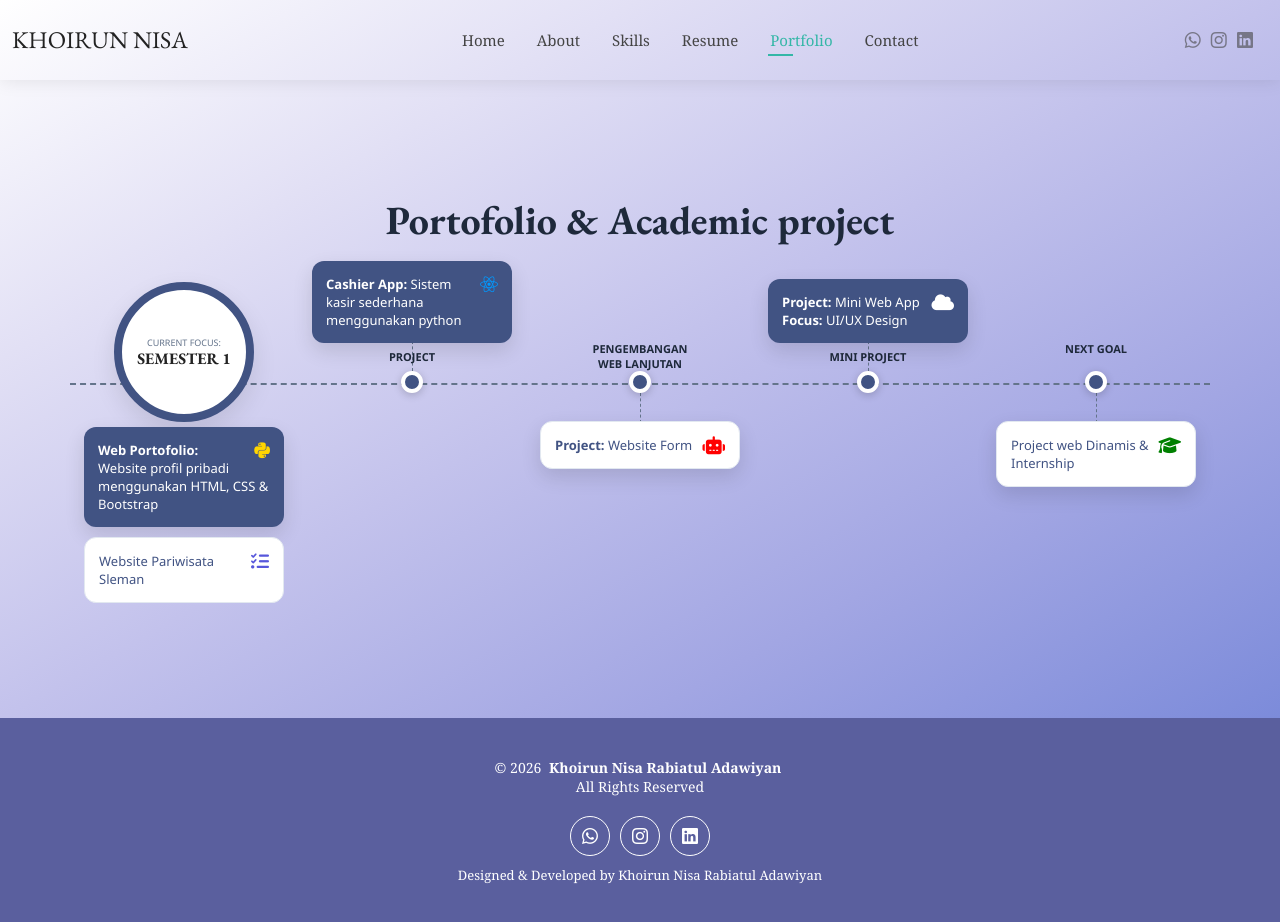
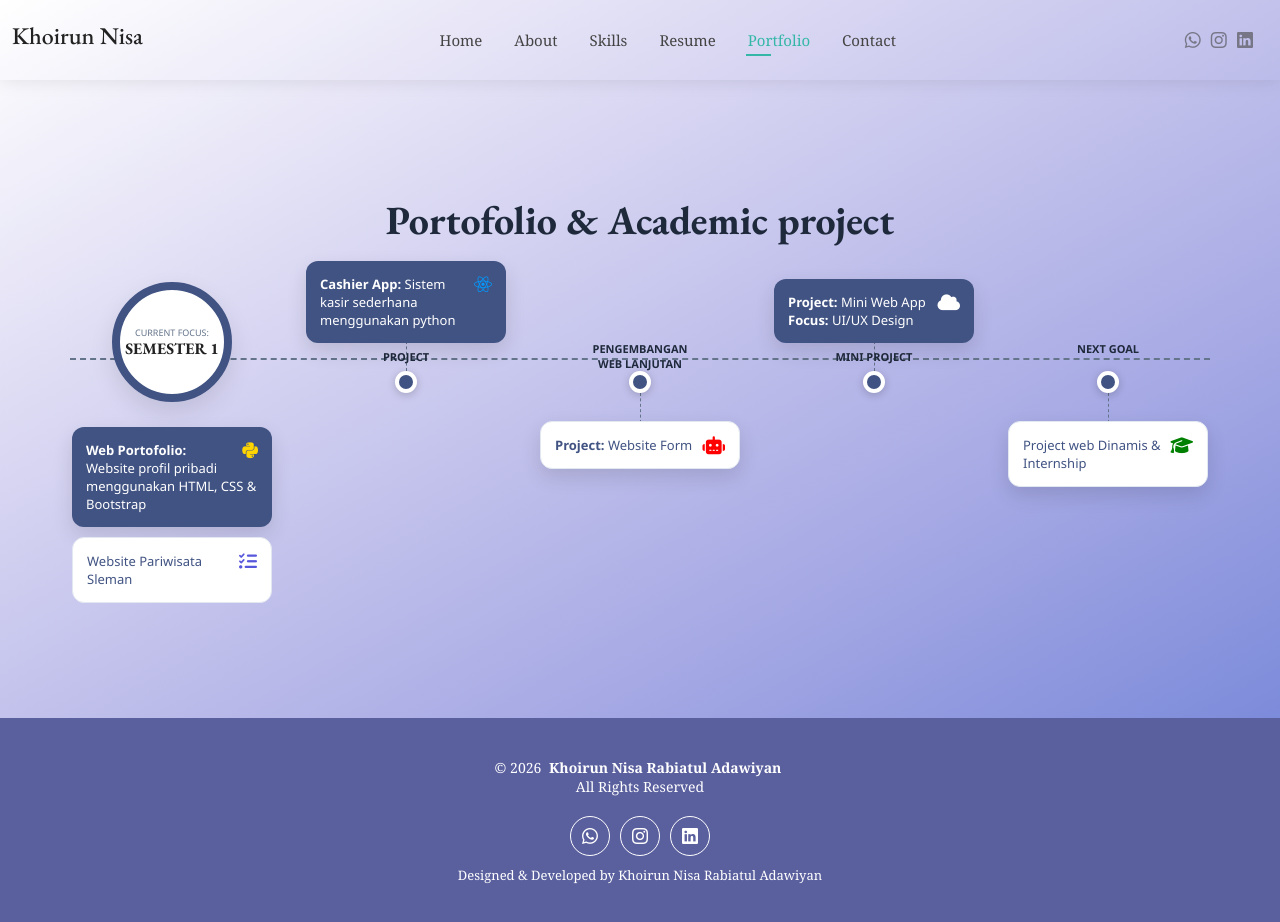
Before and after one commit to khoirunniiissaaa-prog/Portofolio, a plain HTML site: page portfolio.html in a window 1280 px wide. Drawn offline with nearby package versions, Linux system fonts and the light colour scheme; a web font is replaced by a local one.

Commit message:
merubah portofolio

```diff
--- a/portfolio.html
+++ b/portfolio.html
@@ -181,13 +181,169 @@
         top: 100%;
       }
     </style>
+
+    <style>
+      section {
+        background: linear-gradient(
+          to left top,
+          #7c8bda,
+          #a2a6e3,
+          #c3c2ec,
+          #e2e0f5,
+          #ffffff
+        );
+        font-family: "Segoe UI", Roboto, Helvetica, Arial, sans-serif;
+        padding: 100px 0; /* Memberi ruang agar header tidak menutupi konten */
+      }
+
+      .roadmap-section {
+        position: relative;
+        width: 100%;
+      }
+
+      /* Garis putus-putus hanya muncul di Desktop */
+      @media (min-width: 992px) {
+        .main-line {
+          position: absolute;
+          top: 50%;
+          left: 0;
+          right: 0;
+          height: 2px;
+          border-top: 2px dashed #64748b;
+          z-index: 1;
+          transform: translateY(-50%);
+        }
+      }
+      @media (max-width: 768px) {
+        .card-box {
+          position: relative !important;
+          width: 100% !important;
+          max-width: 300px;
+          border-radius: 12px;
+          padding: 14px;
+          font-size: 13px;
+          box-shadow: 0 8px 20px rgba(0, 0, 0, 0.12);
+          margin-bottom: 15px;
+          top: 0 !important;
+          bottom: 0 !important;
+        }
+      }
+
+      .node-container {
+        display: flex;
+        flex-direction: column; /* Default Vertikal untuk Mobile/Tablet */
+        gap: 30px;
+        position: relative;
+        z-index: 2;
+      }
+
+      @media (min-width: 992px) {
+        .node-container {
+          flex-direction: row; /* Horizontal hanya di Desktop */
+          justify-content: space-between;
+          align-items: center;
+        }
+      }
+
+      .node-item {
+        display: flex;
+        flex-direction: column;
+        align-items: center;
+        position: relative;
+        width: 100%;
+      }
+
+      .circle-focus {
+        width: 120px;
+        height: 120px;
+        background: white;
+        border: 8px solid #415383;
+        border-radius: 50%;
+        display: flex;
+        flex-direction: column;
+        justify-content: center;
+        align-items: center;
+        text-align: center;
+        box-shadow: 0 10px 25px rgba(0, 0, 0, 0.1);
+        margin-bottom: 20px;
+      }
+
+      /* .card-box {
+        position: relative !important;
+        width: 100% !important;
+        max-width: 300px;
+        border-radius: 12px;
+        padding: 14px;
+        font-size: 13px;
+        box-shadow: 0 8px 20px rgba(0, 0, 0, 0.12);
+        margin-bottom: 15px;
+        top: 0 !important;
+        bottom: 0 !important;
+      } */
+
+      .dark-card {
+        background: #415383;
+        color: white;
+        border: none;
+      }
+      .white-card {
+        background: white;
+        color: #415383;
+        border: 1px solid #e2e8f0;
+      }
+
+      .semester-label {
+        font-weight: bold;
+        font-size: 11px;
+        text-transform: uppercase;
+        color: #1e293b;
+        margin-bottom: 10px;
+        text-align: center;
+      }
+
+      .node-dot {
+        display: none;
+      }
+
+      @media (min-width: 992px) {
+        .node-dot {
+          display: block;
+          width: 22px;
+          height: 22px;
+          background: #415383;
+          border: 4px solid white;
+          border-radius: 50%;
+        }
+        .card-box {
+          position: absolute !important;
+          width: 200px !important;
+        }
+        .card-up {
+          bottom: 50px;
+        }
+        .card-down {
+          top: 50px;
+        }
+      }
+
+      .icon-badge {
+        float: right;
+        font-size: 18px;
+        margin-left: 8px;
+      }
+
+      h1 {
+        transform: translateY(50px);
+        margin-top: 50px;
+      }
+    </style>
   </head>
 
   <body class="portfolio-page">
     <header
       id="header"
       class="header d-flex align-items-center position-fixed"
-      style="background-color: transparent; width: 100vw;"
+      style="background-color: transparent; width: 100vw"
     >
       <div
         class="container-fluid position-relative d-flex align-items-center justify-content-between"
@@ -196,7 +352,7 @@
           href="index.html"
           class="logo d-flex align-items-center me-auto me-xl-0"
         >
-          <h1 class="sitename fs-4">Khoirun Nisa</h1>
+          <h2 class="sitename fs-4">Khoirun Nisa</h2>
         </a>
 
         <nav id="navmenu" class="navmenu">
@@ -236,7 +392,8 @@
             style="
               color: #1e293b;
               transform: translateY(-50px);
-              margin-top: -50px;"
+              margin-top: -50px;
+            "
           >
             Portofolio & Academic project
           </h1>
@@ -244,7 +401,6 @@
           <div class="main-line d-none d-md-block"></div>
 
           <div class="node-container flex-column flex-md-row">
-
             <div class="node-item">
               <div class="circle-focus">
                 <small style="font-size: 9px; color: #64748b"
@@ -253,49 +409,65 @@
                 <h6 class="m-0 fw-bold">SEMESTER 1</h6>
               </div>
               <div class="card-box dark-card card-down" style="top: 85px">
-                <i class="fab fa-python icon-badge" style="color: rgb(255, 213, 0);"></i>
-                <strong>Web Portofolio:</strong> Website profil pribadi menggunakan HTML, CSS & Bootstrap
+                <i
+                  class="fab fa-python icon-badge"
+                  style="color: rgb(255, 213, 0)"
+                ></i>
+                <strong>Web Portofolio:</strong> Website profil pribadi
+                menggunakan HTML, CSS & Bootstrap
               </div>
               <div class="card-box white-card shadow-sm" style="top: 195px">
-                <i class="fas fa-tasks icon-badge" style="color: rgb(87, 87, 219);"></i>
+                <i
+                  class="fas fa-tasks icon-badge"
+                  style="color: rgb(87, 87, 219)"
+                ></i>
                 Website Pariwisata Sleman
               </div>
             </div>
 
-            <div class="node-item mt-5 mt-md-0">
+            <div class="node-item mt-2 mt-md-0">
               <div class="semester-label label-down mt-2">PROJECT</div>
               <div class="node-dot"></div>
               <div class="card-box dark-card card-up">
-                <i class="fab fa-react icon-badge" style="color: rgb(0, 153, 255);"></i>
-                <strong>Cashier App:</strong> Sistem kasir sederhana menggunakan python
+                <i
+                  class="fab fa-react icon-badge"
+                  style="color: rgb(0, 153, 255)"
+                ></i>
+                <strong>Cashier App:</strong> Sistem kasir sederhana menggunakan
+                python
               </div>
             </div>
 
-            <div class="node-item mt-5 mt-md-0">
-              <div class="semester-label label-down">Pengembangan Web Lanjutan</div>
+            <div class="node-item mt-2 mt-md-0">
+              <div class="semester-label label-down">
+                Pengembangan Web Lanjutan
+              </div>
               <div class="node-dot"></div>
               <div class="card-box white-card card-down">
-                <i class="fas fa-robot icon-badge" style="color: red;"></i>
+                <i class="fas fa-robot icon-badge" style="color: red"></i>
                 <strong>Project:</strong> Website Form
               </div>
             </div>
 
-            <div class="node-item mt-5 mt-md-0">
+            <div class="node-item mt-2 mt-md-0">
               <div class="semester-label label-down mt-2">Mini Project</div>
               <div class="node-dot"></div>
               <div class="card-box dark-card card-up">
-                <i class="fas fa-cloud icon-badge" style="color:white;"></i>
+                <i class="fas fa-cloud icon-badge" style="color: white"></i>
                 <strong>Project:</strong> Mini Web App<br />
                 <strong>Focus:</strong> UI/UX Design
               </div>
             </div>
 
-            <div class="node-item mt-5 mt-md-0">
+            <div class="node-item mt-2 mt-md-0">
               <div class="semester-label label-down">NEXT GOAL</div>
               <div class="node-dot"></div>
               <div class="card-box white-card card-down">
-                <i class="fas fa-graduation-cap icon-badge" style="color: green;"></i>
-                 Project web Dinamis & Internship
+                <i
+                  class="fas fa-graduation-cap icon-badge"
+                  style="color: green"
+                ></i>
+                Project web Dinamis & Internship
               </div>
             </div>
           </div>
@@ -303,37 +475,39 @@
       </section>
     </main>
 
-    <footer id="footer" class="footer" style="background-color: #5A5F9E;">
+    <footer id="footer" class="footer" style="background-color: #5a5f9e">
       <div class="container">
         <div class="copyright text-center">
-          <p style="color: rgb(255, 255, 255);">
+          <p style="color: rgb(255, 255, 255)">
             © <span>2026</span>
             <strong class="px-1 sitename"
-              >Khoirun Nisa Rabiatul Adawiyan</strong>
-              <br />
+              >Khoirun Nisa Rabiatul Adawiyan</strong
+            >
+            <br />
             <span>All Rights Reserved<br /></span>
           </p>
         </div>
 
         <div class="social-links d-flex justify-content-center">
           <a
-          style="border-color: white;"
+            style="border-color: white"
             href="https://wa.me/6285194045101?text=Hallo Khoirun Nisa, saya tertarik untuk berdiskusi mengenai kerja sama"
-            ><i class="bi bi-whatsapp" style="color: white;"></i
+            ><i class="bi bi-whatsapp" style="color: white"></i
           ></a>
           <a
-          style="border-color: white;"
-          href="https://www.instagram.com/nisaao.o/" target="_blank"
-            ><i class="bi bi-instagram" style="color: white;"></i
+            style="border-color: white"
+            href="https://www.instagram.com/nisaao.o/"
+            target="_blank"
+            ><i class="bi bi-instagram" style="color: white"></i
           ></a>
           <a
-          style="border-color: white;"
+            style="border-color: white"
             href="https://www.linkedin.com/in/nisa-nisa-b2377b3a2"
             target="_blank"
-            ><i class="bi bi-linkedin" style="color: white;"></i
+            ><i class="bi bi-linkedin" style="color: white"></i
           ></a>
         </div>
-        <div class="credits" style="color: white;">
+        <div class="credits" style="color: white">
           Designed & Developed by Khoirun Nisa Rabiatul Adawiyan
         </div>
       </div>
@@ -359,15 +533,15 @@
     <script src="assets/js/main.js"></script>
 
     <script>
-      window.addEventListener('scroll', ()=>{
-        const val = window.scrollY
-        const head = document.getElementById('header')
-        if (val > 10 ){
-          head.style.backgroundColor = '#C5C4EC'
-        }else{
-           head.style.backgroundColor = 'transparent'
+      window.addEventListener("scroll", () => {
+        const val = window.scrollY;
+        const head = document.getElementById("header");
+        if (val > 10) {
+          head.style.backgroundColor = "#C5C4EC";
+        } else {
+          head.style.backgroundColor = "transparent";
         }
-      })
+      });
     </script>
   </body>
 </html>
```
